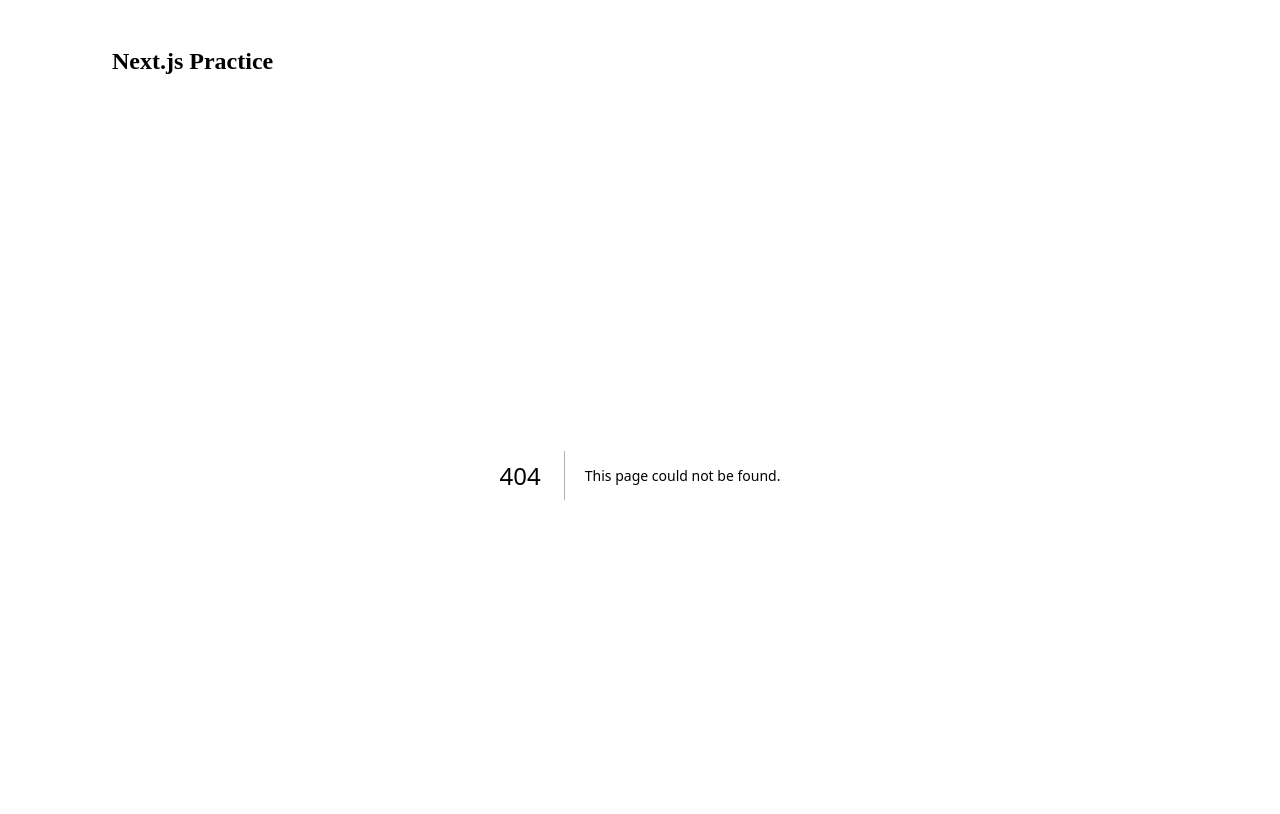
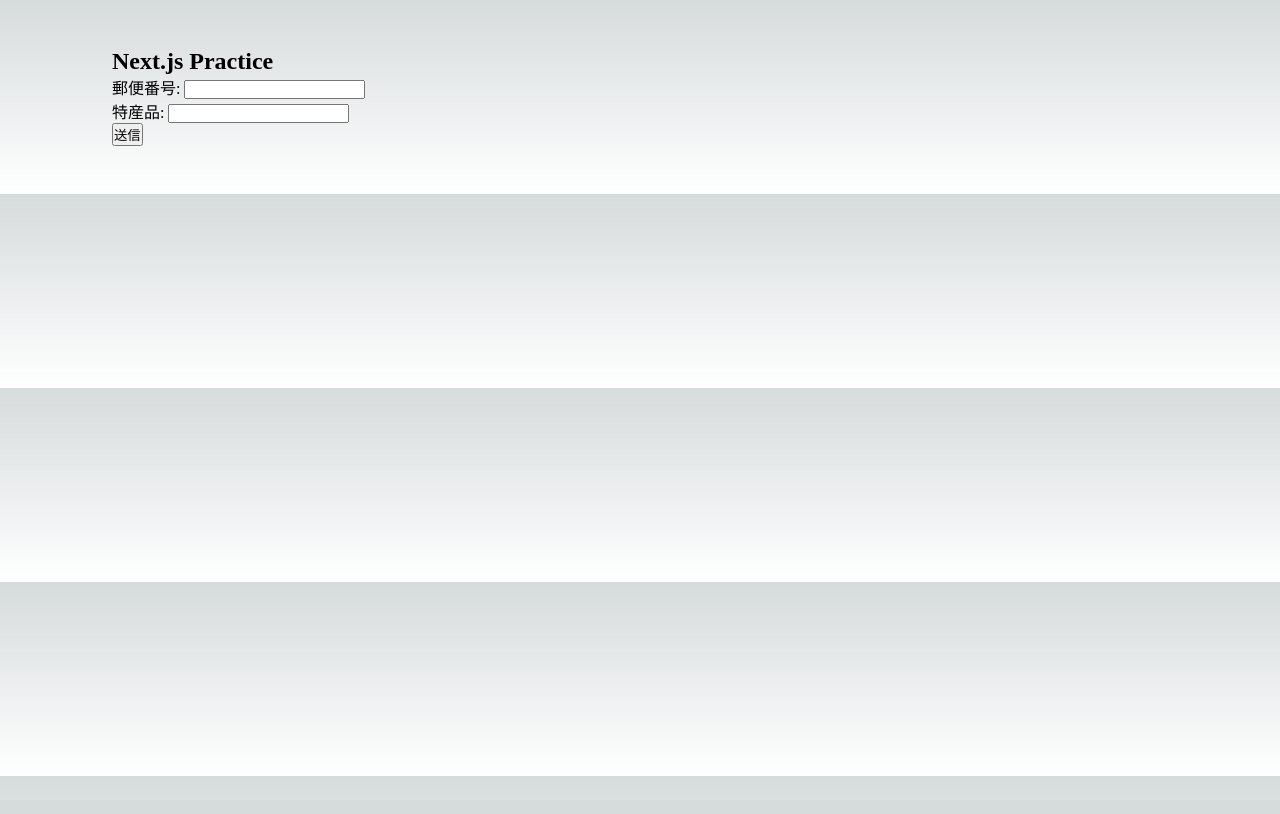
Before and after one commit to Shrimprin/nextjs-blog, a Next.js app: page /speciality-form in a window 1280 px wide. Before the commit this address had no page. Shown: the top 814 px of the page. Built offline with nearby package versions, Linux system fonts and the light colour scheme.

Commit message:
プラクティスのお手本のページを作成

```diff
--- /dev/null
+++ b/src/pages/speciality-form.tsx
@@ -0,0 +1,46 @@
+import { zodResolver } from "@hookform/resolvers/zod";
+import { NextPage } from "next";
+import { useForm } from "react-hook-form";
+import { z } from "zod";
+
+const schema = z.object({
+  postalCode: z
+    .string()
+    .min(1, { message: "必須項目です" })
+    .regex(/^\d{7}$/, { message: "郵便番号は7桁の数字で指定してください" }),
+  localSpecialty: z.string().min(1, { message: "必須項目です" }),
+});
+type Schema = z.infer<typeof schema>;
+
+const SpecialtyForm: NextPage<{}> = () => {
+  const {
+    register,
+    handleSubmit,
+    formState: { errors },
+  } = useForm<Schema>({
+    resolver: zodResolver(schema),
+  });
+
+  const onSubmit = handleSubmit((data: Schema) => {
+    console.log(data);
+  });
+
+  return (
+    <>
+      <form onSubmit={onSubmit}>
+        <div>
+          <label htmlFor="postalCode">郵便番号: </label>
+          <input id="postalCode" {...register("postalCode")} />
+          <p>{errors.postalCode?.message}</p>
+        </div>
+        <div>
+          <label htmlFor="localSpecialty">特産品: </label>
+          <input id="localSpecialty" {...register("localSpecialty")} />
+          <p>{errors.localSpecialty?.message}</p>
+        </div>
+        <button type="submit">送信</button>
+      </form>
+    </>
+  );
+};
+export default SpecialtyForm;
```
